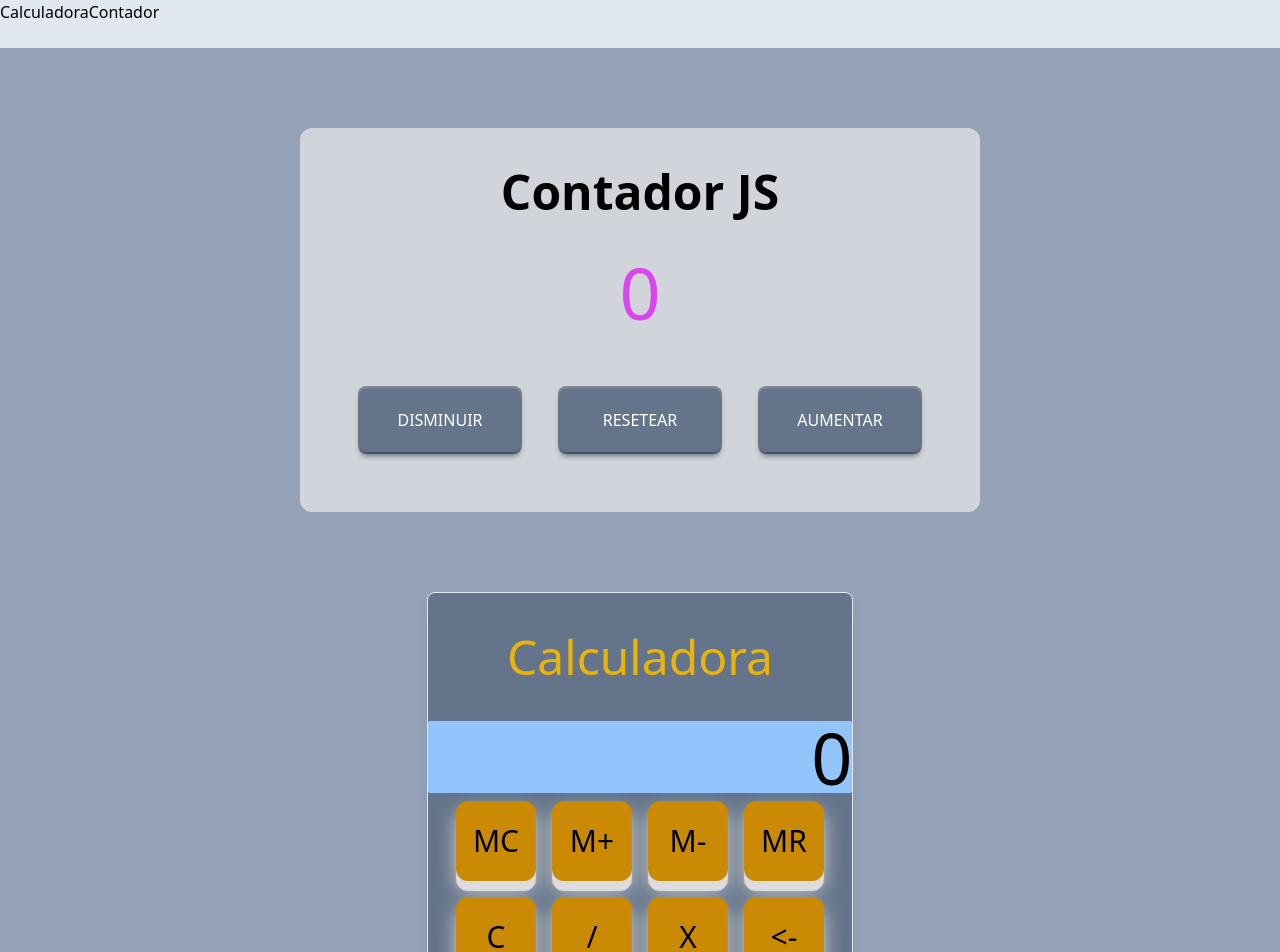
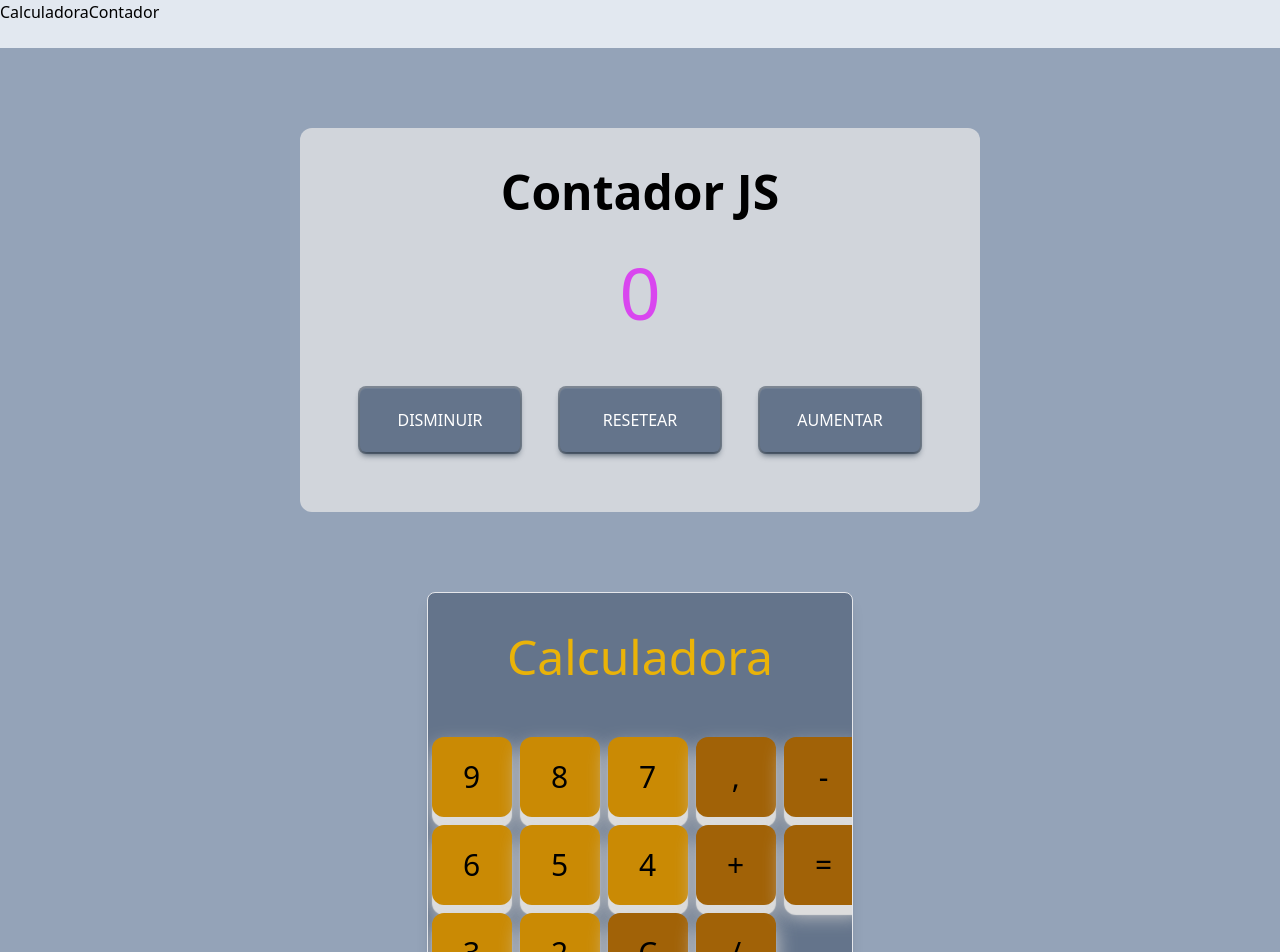
Before and after one commit to LuisCaro92/EjerciciosJavaScript, a React (Create React App) app: page / in a window 1280 px wide. Shown: the top 952 px of the page. Built offline with nearby package versions, Linux system fonts and the light colour scheme.

Commit message:
calculadora terminada, se podria mejorar

```diff
--- a/src/App.js
+++ b/src/App.js
@@ -1,7 +1,7 @@
 import "./App.css";
 import Calculadora from "./Ejercisios/Calculadora";
 import Contador from "./Ejercisios/Contador";
-import {BrowserRouter} from "router-dom"
+
 import Nav from "./components/Nav";
 
 function App() {
--- a/src/Ejercisios/Calculadora.js
+++ b/src/Ejercisios/Calculadora.js
@@ -1,38 +1,41 @@
 import { useState } from "react";
 
 const Calculadora = () => {
-  const [click, setClick] = useState(0);
+  const [click, setClick] = useState("");
 
   const botones = [
-    { operador: "MC" },
-    { operador: "C" },
-    { id: 7 },
-    { id: 4 },
+    { id: 9 },
+    { id: 6 },
+    { id: 3 },
     { id: 1 },
-    { id: "%" },
-
-    { operador: "M+" },
-    { operador: "/" },
     { id: 8 },
     { id: 5 },
     { id: 2 },
     { id: 0 },
-
-    { operador: "M-" },
-    { operador: "X" },
-    { id: 9 },
-    { id: 6 },
-    { id: 3 },
-    { id: "," },
-
-    { operador: "MR" },
-    { operador: "<-" },
-    { operador: "-" },
-    { operador: "+" },
+    { id: 7 },
+    { id: 4 },
   ];
 
-  const botonSuma =()=>{
-    return setClick(click + botones.id)
+  const operadores = [
+    { id: "%" },
+    { id: "," },
+    { id: "+" },
+    { id: "/" },
+    { id: "x" },
+    { id: "-" },
+
+  ];
+
+  const buttonText = (e) => {
+    return setClick(click + e.target.value)
+  };
+
+  const handDelete =() => {
+    return setClick("");
+  }
+
+  const buttonIgual = () => {
+    return setClick(eval(click))
   }
   return (
     <div className="mx-auto overflow-hidden mt-10 shadow-lg mb-2 bg-slate-500  border rounded-lg lg:w-2/6 md:w-3/6 sm:w-4/6">
@@ -45,19 +48,38 @@ const Calculadora = () => {
       </div>
 
       <div className="flex bg-slate-500 ">
-        <div className="grid grid-rows-6 grid-flow-col mx-auto">
+        <div className="grid grid-rows-4 grid-flow-col mx-auto m-3">
           {botones.map((boton) => (
-            <div className="m-1">
-              <button className="text-3xl w-20 h-20 rounded-xl bg-yellow-600 m-1 shadow-[0px_10px_1px_rgba(221,_221,_221,_1),_0_10px_20px_rgba(204,_204,_204,_1)] hover:scale-110 active:scale-50 duration-500 ease-in-out hover:bg-yellow-400">
-                {boton.operador}
-                {boton.id}
-              </button>
-            </div>
+            <button
+              value={boton.id}
+              onClick={buttonText}
+              className="text-3xl w-20 h-20 rounded-xl bg-yellow-600 m-1 shadow-[0px_10px_1px_rgba(221,_221,_221,_1),_0_10px_20px_rgba(204,_204,_204,_1)] hover:scale-110 active:scale-50 duration-500 ease-in-out hover:bg-yellow-400"
+            >
+              {boton.id}
+            </button>
+          ))}
+           <button
+            onClick={handDelete}
+            className="text-3xl w-20 h-20 rounded-xl bg-yellow-700 m-1 shadow-[0px_10px_1px_rgba(221,_221,_221,_1),_0_10px_20px_rgba(204,_204,_204,_1)] hover:scale-110 active:scale-50 duration-500 ease-in-out hover:bg-yellow-400"
+          >
+          C
+          </button>
+        {operadores.map((operador) => (
+            <button
+            value={operador.id}
+            onClick={buttonText}
+            className="text-3xl w-20 h-20 rounded-xl bg-yellow-700 m-1 shadow-[0px_10px_1px_rgba(221,_221,_221,_1),_0_10px_20px_rgba(204,_204,_204,_1)] hover:scale-110 active:scale-50 duration-500 ease-in-out hover:bg-yellow-400"
+          > {operador.id}
+          </button>
+        ))}
+        <button
+            value = "="
+            onClick={ buttonIgual}
+            className="text-3xl w-20 h-20 rounded-xl bg-yellow-700 m-1 shadow-[0px_10px_1px_rgba(221,_221,_221,_1),_0_10px_20px_rgba(204,_204,_204,_1)] hover:scale-110 active:scale-50 duration-500 ease-in-out hover:bg-yellow-400"
+          >
+           =
+          </button>
 
-          ))}
-          <button className="text-3xl w-20 h-20 rounded-xl bg-yellow-800 m-1 shadow-[0px_10px_1px_rgba(221,_221,_221,_1),_0_10px_20px_rgba(204,_204,_204,_1)] hover:scale-110 active:scale-50 duration-500 ease-in-out hover:bg-yellow-400">
-            =
-          </button>
         </div>
       </div>
     </div>
```
